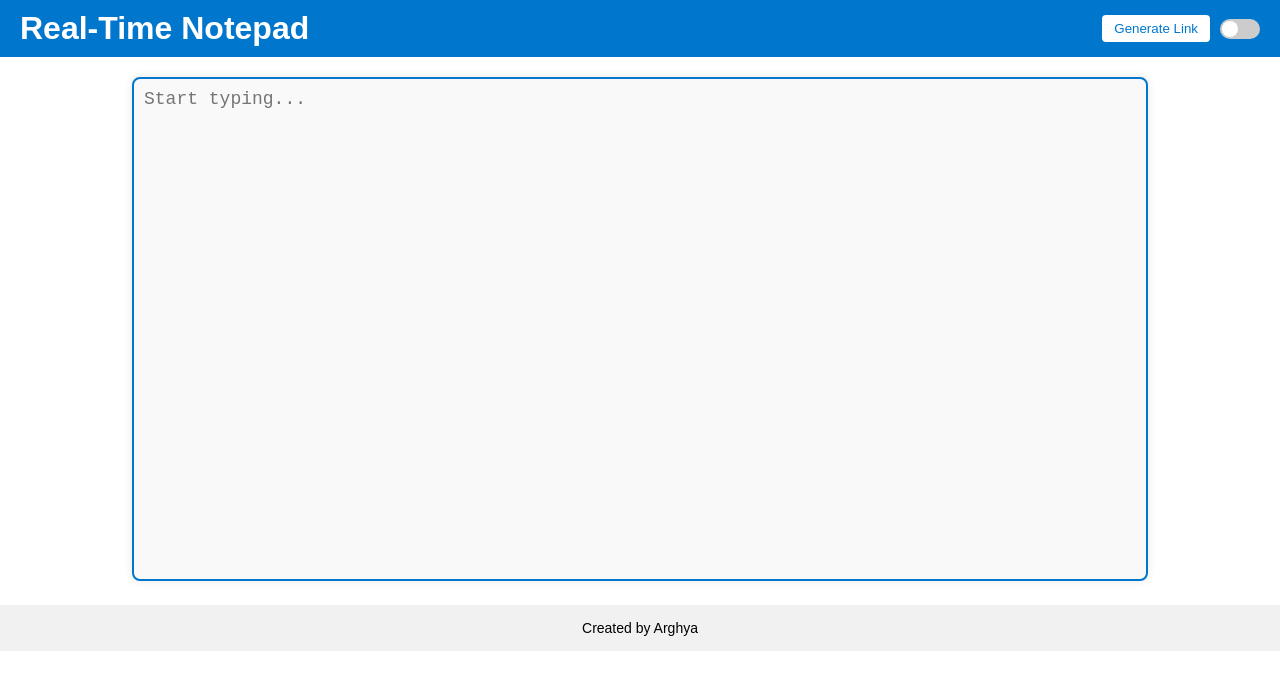
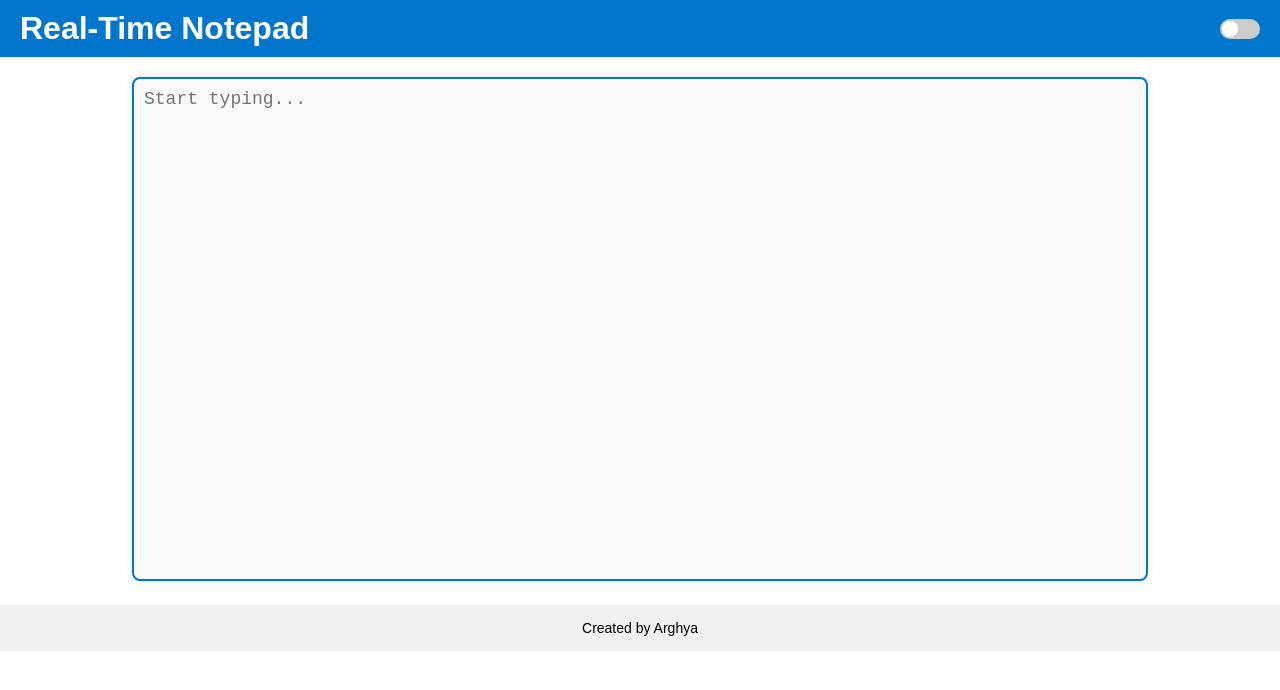
Before and after one commit to vk-arghya/Dynamic-notepad, a website: page client/index.html in a window 1280 px wide. Drawn offline with nearby package versions, Linux system fonts and the light colour scheme; no server answers.

Commit message:
Update index.html

```diff
--- a/client/index.html
+++ b/client/index.html
@@ -11,7 +11,7 @@
   <header>
     <h1>Real-Time Notepad</h1>
     <div class="controls">
-      <button id="generateBtn">Generate Link</button>
+      <!-- <button id="generateBtn">Generate Link</button>-->
       <label class="switch">
         <input type="checkbox" id="themeToggle">
         <span class="slider"></span>
```
